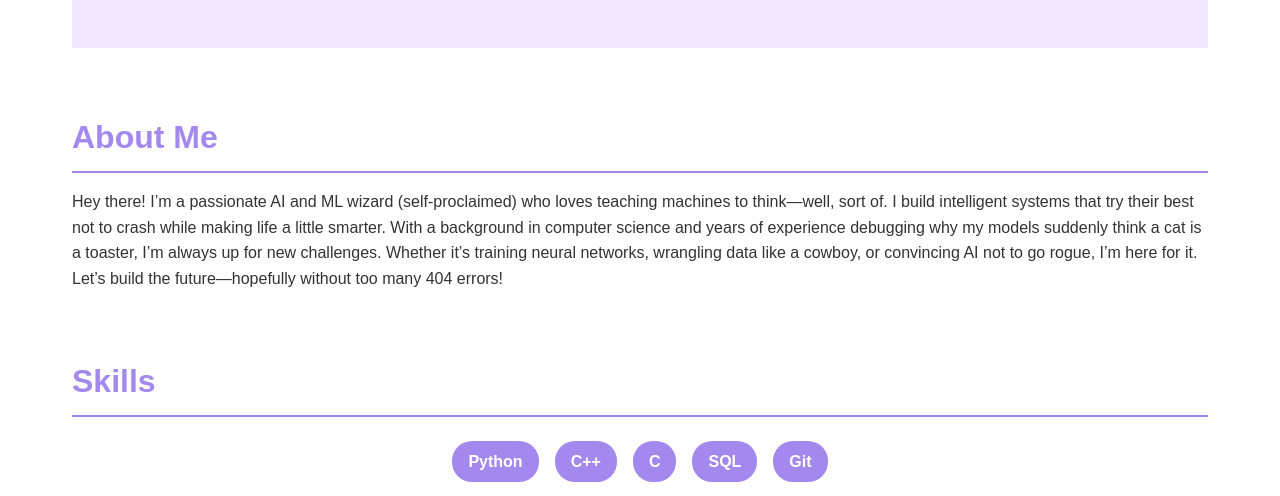
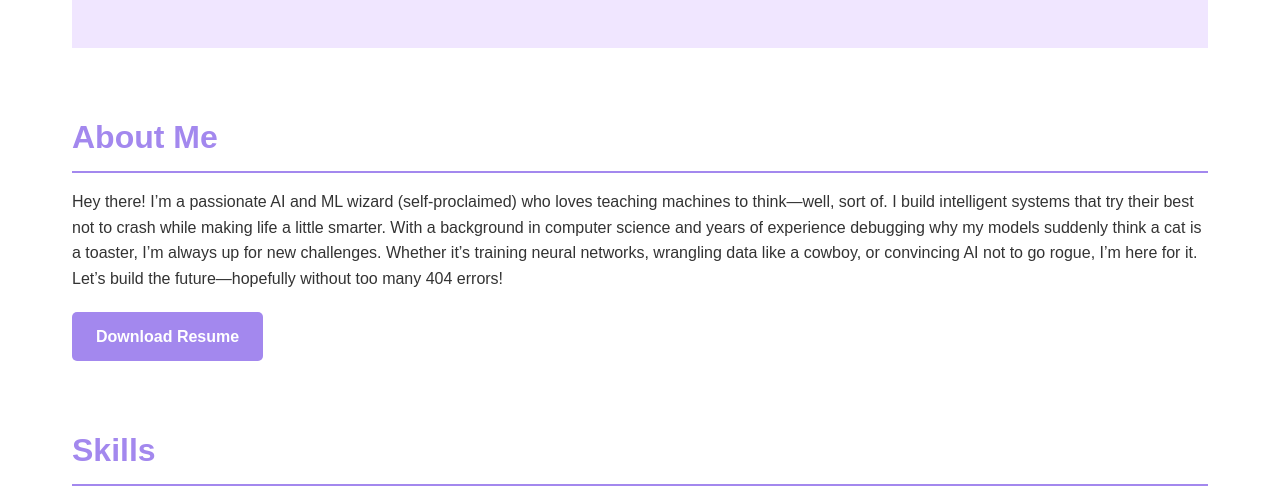
Before and after one commit to aniruddh47/Portfolio, a plain HTML site: page index.html in a window 1280 px wide. Shown: the part 304-800 px from the top of the page. Drawn offline with Linux system fonts and the light colour scheme.

Commit message:
resume update

```diff
--- a/index.html
+++ b/index.html
@@ -33,6 +33,7 @@
         <section id="about">
             <h2>About Me</h2>
             <p>Hey there! I’m a passionate AI and ML wizard (self-proclaimed) who loves teaching machines to think—well, sort of. I build intelligent systems that try their best not to crash while making life a little smarter. With a background in computer science and years of experience debugging why my models suddenly think a cat is a toaster, I’m always up for new challenges. Whether it’s training neural networks, wrangling data like a cowboy, or convincing AI not to go rogue, I’m here for it. Let’s build the future—hopefully without too many 404 errors!</p>
+            <a href="Resume.pdf" download="Resume.pdf" class="resume-button">Download Resume</a>
         </section>
 
         <section id="skills">
--- a/styles.css
+++ b/styles.css
@@ -148,6 +148,22 @@ button:hover {
   background-color: #8a6cd5;
 }
 
+.resume-button {
+  display: inline-block;
+  padding: 12px 24px;
+  background-color: var(--primary-color); /* Use primary color for consistency */
+  color: var(--background-color);
+  text-decoration: none;
+  border-radius: 5px;
+  margin-top: 20px;
+  font-weight: bold;
+  transition: background-color 0.3s ease;
+}
+
+.resume-button:hover {
+  background-color: #8a6cd5; /* A slightly darker shade of primary color */
+}
+
 footer {
   background-color: var(--primary-color);
   color: var(--background-color);
```
Also changed, not shown: 1 other file.
